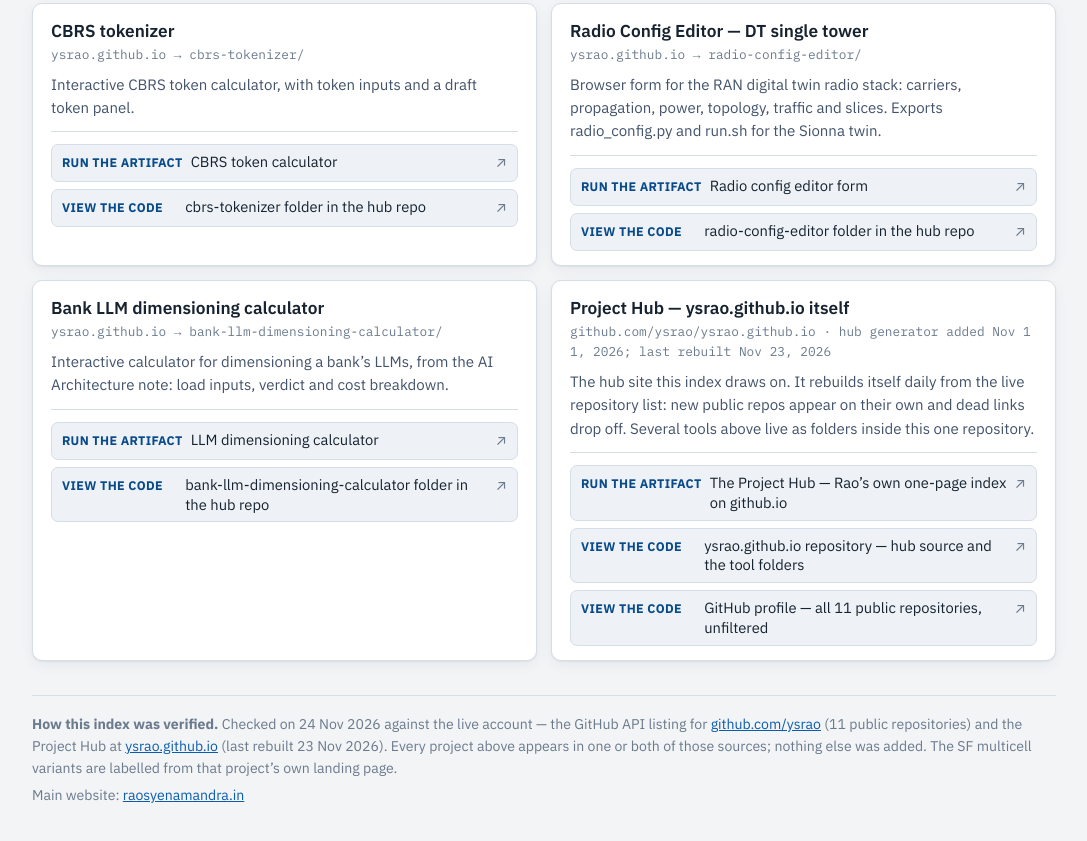
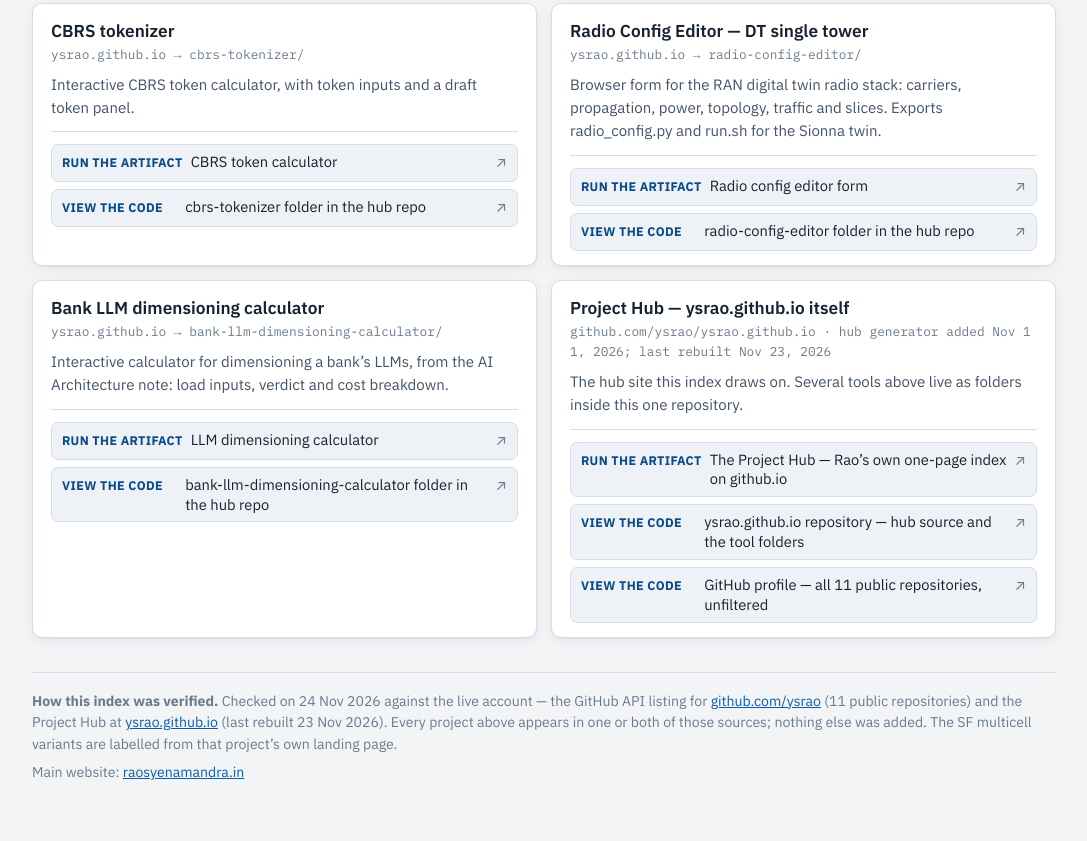
Before and after one commit to ysrao/ysrao.github.io, a plain HTML site: page project-index/index.html in a window 1280 px wide. Shown: the part 4241-5082 px from the top of the page, without its empty margins (96-1183 px from the left). After the commit the page ends 5059 px from the top, so only its background shows below. Drawn offline with Linux system fonts and the light colour scheme.

Commit message:
Project index: remove the auto-rebuild note from the hub card

```diff
--- a/project-index/index.html
+++ b/project-index/index.html
@@ -447,7 +447,7 @@
 
         </div>
         <p class="repo">github.com/ysrao/ysrao.github.io · hub generator added Nov 11, 2026; last rebuilt Nov 23, 2026</p>
-        <p class="desc">The hub site this index draws on. It rebuilds itself daily from the live repository list: new public repos appear on their own and dead links drop off. Several tools above live as folders inside this one repository.</p>
+        <p class="desc">The hub site this index draws on. Several tools above live as folders inside this one repository.</p>
         <ul class="links">
           <li><a href="https://ysrao.github.io/"><span class="kind">Run the artifact</span><span class="what">The Project Hub — Rao’s own one-page index on github.io</span><span class="arrow">↗</span></a></li>
           <li><a href="https://github.com/ysrao/ysrao.github.io"><span class="kind">View the code</span><span class="what">ysrao.github.io repository — hub source and the tool folders</span><span class="arrow">↗</span></a></li>
```
